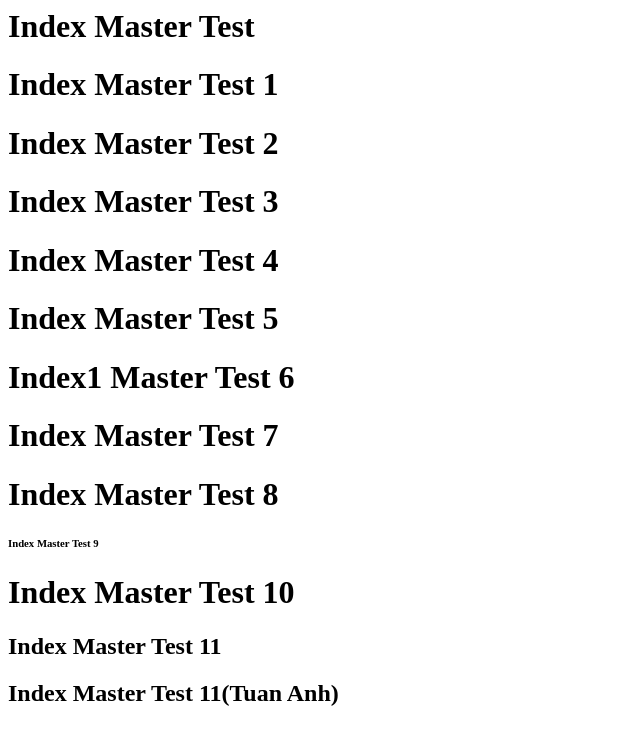
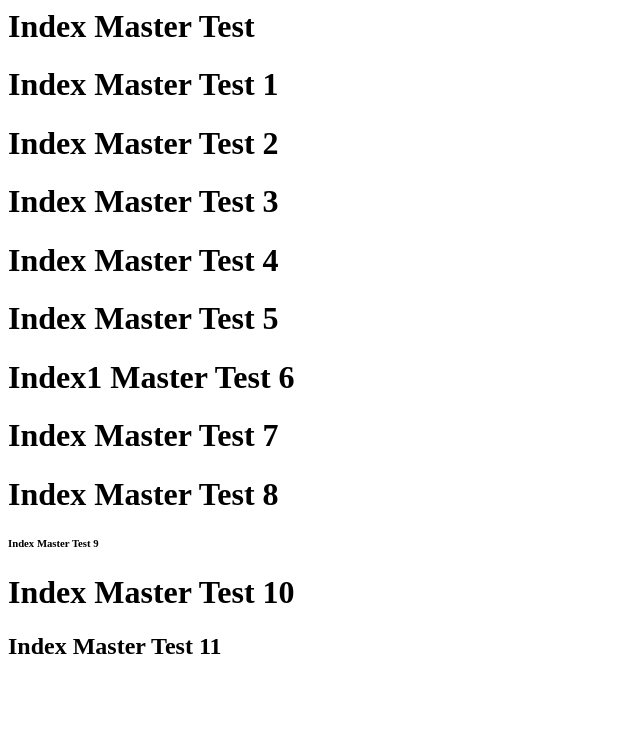
Before and after one commit to hapo-nghialuu/tutorial, a plain HTML site: page index.html in a window 1280 px wide. Shown: the whole page, without its empty margins (0-640 px from the left). Drawn offline with Linux system fonts and the light colour scheme.

Commit message:
fix-conflict

```diff
--- a/index.html
+++ b/index.html
@@ -10,4 +10,3 @@
 <h6>Index Master Test 9</h6>
 <h1>Index Master Test 10</h1>
 <h2>Index Master Test 11</h2>
-<h2>Index Master Test 11(Tuan Anh)</h2>
```
